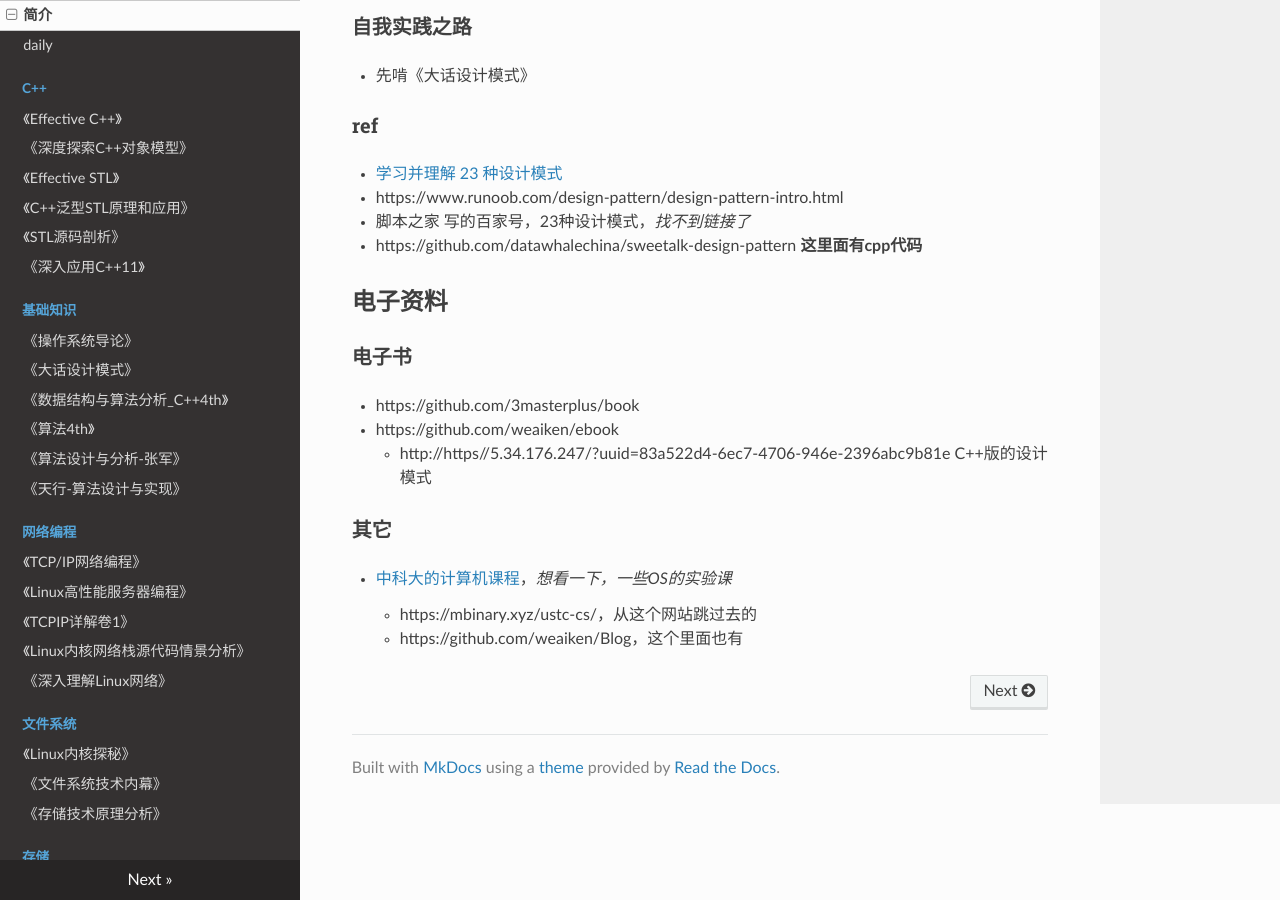
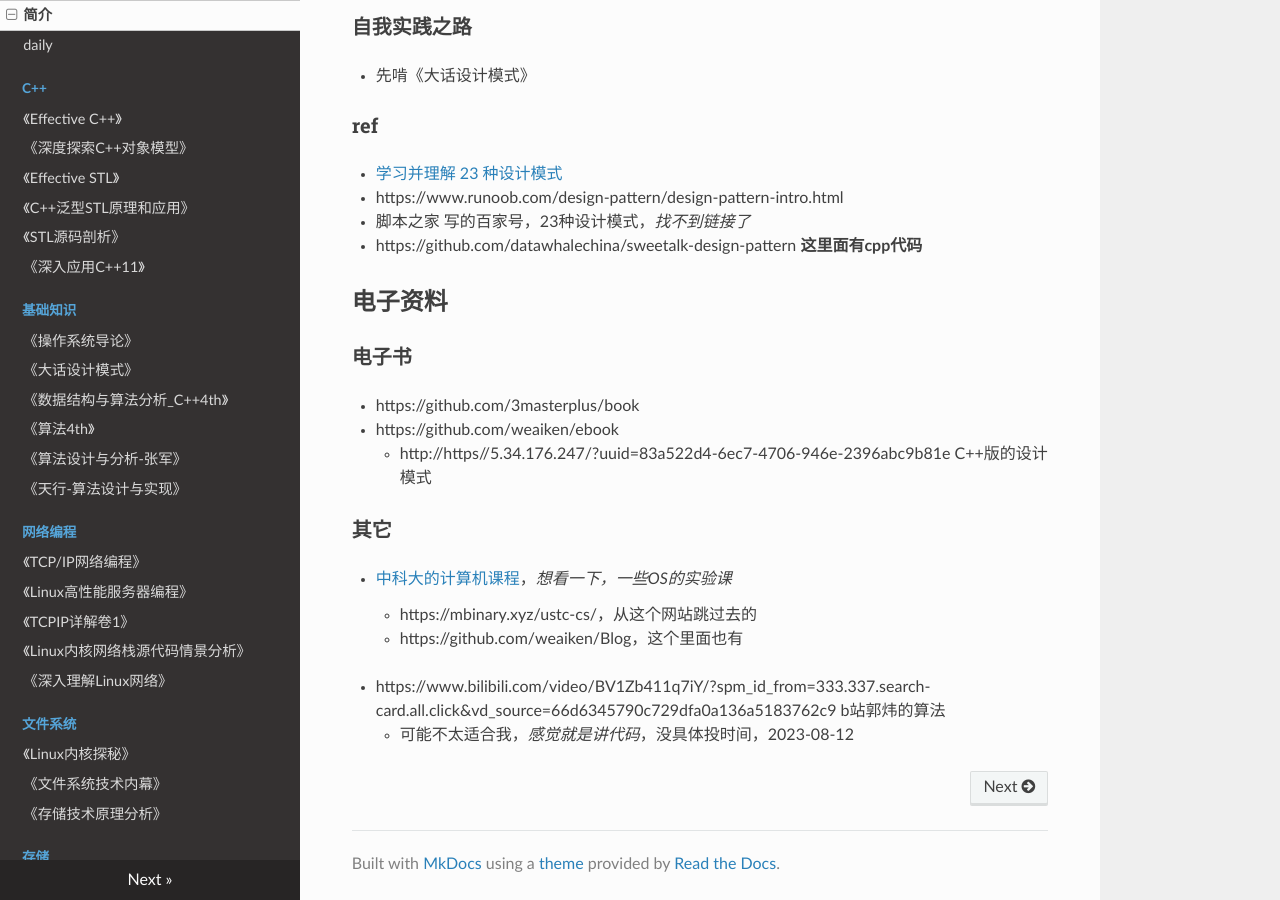
Before and after one commit to wolflion/booknotes, an MkDocs documentation site: the page built from docs/index.md, in a window 1280 px wide and 900 px high, scrolled down 1422 px. Built offline with MkDocs 1.6.1, drawn with Linux system fonts in a browser that asks for light colours; nearby versions of some CDN libraries.

Commit message:
Update index.md

```diff
--- a/docs/index.md
+++ b/docs/index.md
@@ -71,3 +71,6 @@ https://lxr.missinglinkelectronics.com/linux+v2.6.24/include/linux/skbuff.h，li
 + [中科大的计算机课程](https://github.com/USTC-Resource/USTC-Course)，*想看一下，一些OS的实验课*
   + https://mbinary.xyz/ustc-cs/，从这个网站跳过去的
   + https://github.com/weaiken/Blog，这个里面也有
+
++ https://www.bilibili.com/video/BV1Zb411q7iY/?spm_id_from=333.337.search-card.all.click&vd_source=66d6345790c729dfa0a136a5183762c9   b站郭炜的算法
+  + 可能不太适合我，*感觉就是讲代码*，没具体投时间，2023-08-12
```
